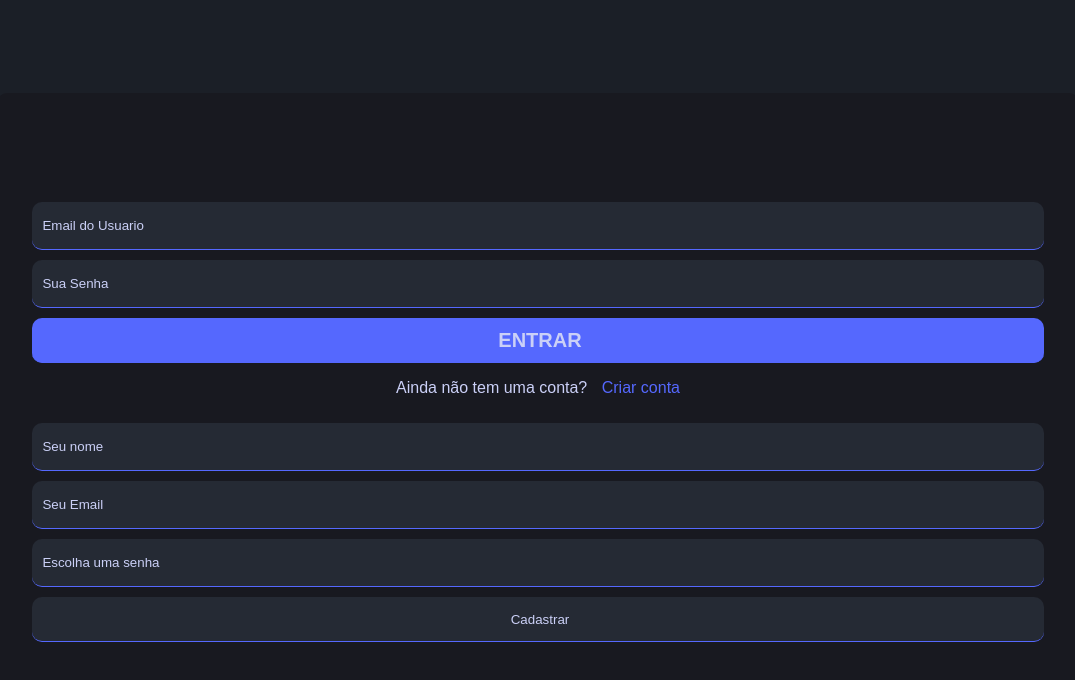
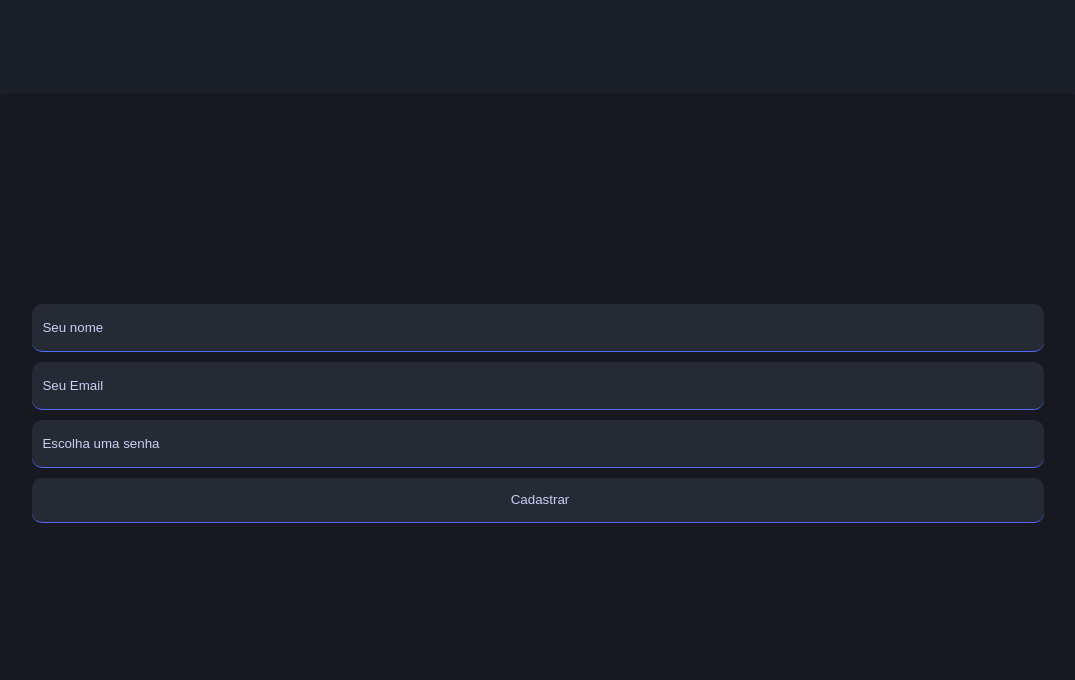
Before and after one commit to mateussiilva/telaLogin, a plain HTML site: page index.html in a window 1280 px wide. Both pictures are taken after a click on the link "Criar conta". Shown: the whole page, without its empty margins (102-1177 px from the left). Drawn offline with Linux system fonts and the light colour scheme.

Commit message:
Melhorando as funcionalidades

```diff
--- a/app.js
+++ b/app.js
@@ -6,7 +6,7 @@ function DadosUsuarios(email, senha){
 
 function cadastrarUsuario() {
     const formCadastro = document.querySelector("#cadastroDeUsuarios");
-    const formLogin = document.querySelector(".formLogin")
+    const formLogin = document.querySelector("#login-user")
     formCadastro.classList.remove("escondido")
     formLogin.classList.add("escondido")
 }
--- a/index.html
+++ b/index.html
@@ -10,14 +10,16 @@
 <body>
     <section class="area-login">
         <div class="login">
-            <div><img src="#" alt=""></div>
-            <form class="formLogin" method="post">
-                <input type="email" name="email" id="txtEmail" placeholder="Email do Usuario">
-                <input type="password" name="senha" placeholder="Sua Senha" id="txtSenha">
-                <input type="submit" value="Entrar">
-            </form>
+            <div id="login-user" >
+            	<form class="formLogin"  method="post">
+                	<input type="email" name="email" id="txtEmail" placeholder="Email do Usuario">
+                	<input type="password" name="senha" placeholder="Sua Senha" id="txtSenha">
+                	<input type="submit" value="Entrar">
+            	</form>
+
             <p>Ainda não tem uma conta? <a href="#" onclick="cadastrarUsuario()">Criar conta</a></p>
-            <div id="cadastroDeUsuarios" class="criarConta escondido">
+        </div>
+	    <div id="cadastroDeUsuarios" class="criarConta escondido">
                 <input type="text" name="nome" id="txtNome" placeholder="Seu nome">
                 <input type="text" name="email" id="txtEmailCadastro" placeholder="Seu Email">
                 <input type="password" name="senha" id="txtSenhaCadastro" placeholder="Escolha uma senha">
```
